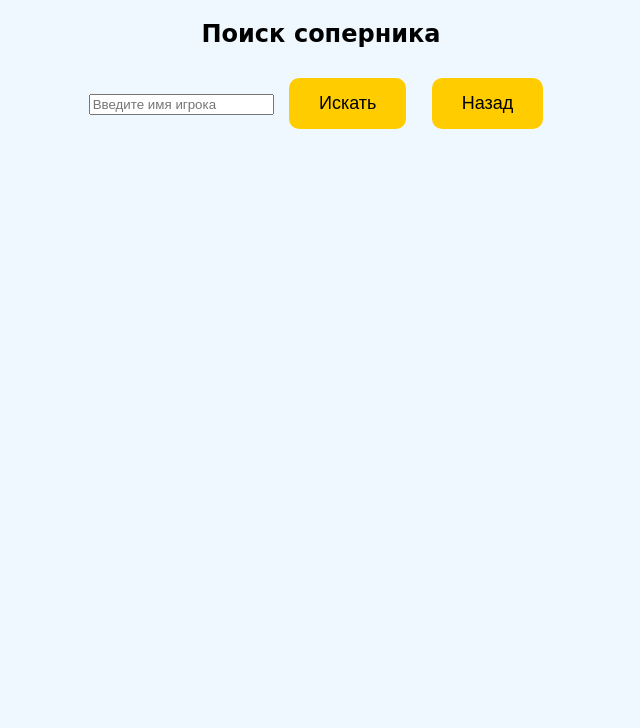
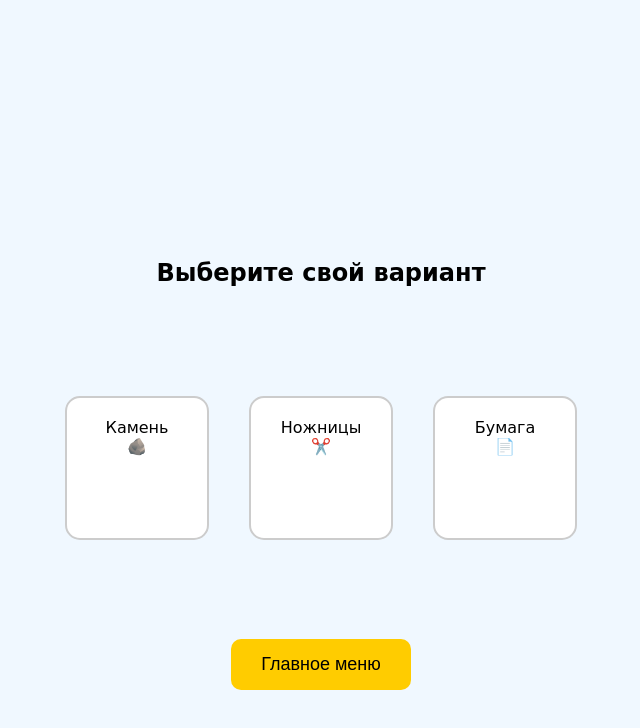
Before and after one commit to beka02221/miniapp-test, a plain HTML site: page index.html in a window 1280 px wide. Both pictures are taken after a click on the button "Начать игру". Shown: the whole page, without its empty margins (319-959 px from the left). Drawn offline with Linux system fonts and the light colour scheme.

Commit message:
Update index.html

```diff
--- a/index.html
+++ b/index.html
@@ -8,10 +8,16 @@
         body {
             font-family: 'Comic Sans MS', cursive, sans-serif;
             background-color: #f0f8ff;
+            margin: 0;
+            display: flex;
+            flex-direction: column;
+            align-items: center;
+            justify-content: center;
+            height: 100vh;
             text-align: center;
         }
         h1 {
-            margin-top: 20px;
+            margin: 20px 0;
             color: #333;
         }
         .button {
@@ -31,11 +37,13 @@
             display: inline-block;
             margin: 20px;
             padding: 20px;
+            width: 100px;
+            height: 100px;
             border: 2px solid #ccc;
             border-radius: 15px;
             background-color: #fff;
             cursor: pointer;
-            transition: transform 0.2s;
+            transition: transform 0.2s, box-shadow 0.2s;
         }
         .card:hover {
             transform: scale(1.1);
@@ -49,6 +57,20 @@
         #searching {
             display: none;
         }
+        #screen {
+            display: none;
+            flex-direction: column;
+            justify-content: center;
+            align-items: center;
+            height: 100%;
+        }
+        .container {
+            display: flex;
+            justify-content: center;
+            align-items: center;
+            flex-wrap: wrap;
+            height: 100%;
+        }
     </style>
 </head>
 <body>
@@ -57,7 +79,6 @@
     <h1>Камень, Ножницы, Бумага ✂️📄🪨</h1>
     <button class="button" onclick="startGame()">Начать игру</button>
     <button class="button" onclick="showRules()">Правила</button>
-    <button class="button" onclick="showSearch()">Поиск игрока</button>
 </div>
 
 <div id="rules" style="display:none;">
@@ -66,20 +87,14 @@
     <button class="button" onclick="hideRules()">Назад</button>
 </div>
 
-<div id="search" style="display:none;">
-    <h2>Поиск соперника</h2>
-    <input type="text" id="playerName" placeholder="Введите имя игрока">
-    <button class="button" onclick="searchPlayer()">Искать</button>
-    <button class="button" onclick="backToMenu()">Назад</button>
-    <p id="searching">Поиск соперника...</p>
-</div>
-
 <div id="choose" style="display:none;">
     <h2>Выберите свой вариант</h2>
-    <div class="card" onclick="playerChoice('rock')">Камень 🪨</div>
-    <div class="card" onclick="playerChoice('scissors')">Ножницы ✂️</div>
-    <div class="card" onclick="playerChoice('paper')">Бумага 📄</div>
-    <button class="button" onclick="backToSearch()">Назад</button>
+    <div class="container">
+        <div class="card" onclick="playerChoice('rock')">Камень<br>🪨</div>
+        <div class="card" onclick="playerChoice('scissors')">Ножницы<br>✂️</div>
+        <div class="card" onclick="playerChoice('paper')">Бумага<br>📄</div>
+    </div>
+    <button class="button" onclick="backToMenu()">Главное меню</button>
 </div>
 
 <div id="result" style="display:none;">
@@ -91,7 +106,7 @@
 <script>
     function startGame() {
         document.getElementById('menu').style.display = 'none';
-        document.getElementById('search').style.display = 'block';
+        document.getElementById('choose').style.display = 'block';
     }
 
     function showRules() {
@@ -104,30 +119,10 @@
         document.getElementById('menu').style.display = 'block';
     }
 
-    function showSearch() {
-        document.getElementById('menu').style.display = 'none';
-        document.getElementById('search').style.display = 'block';
-    }
-
     function backToMenu() {
         document.getElementById('choose').style.display = 'none';
-        document.getElementById('search').style.display = 'none';
         document.getElementById('result').style.display = 'none';
         document.getElementById('menu').style.display = 'block';
-    }
-
-    function searchPlayer() {
-        document.getElementById('searching').style.display = 'block';
-        setTimeout(function() {
-            document.getElementById('searching').style.display = 'none';
-            document.getElementById('search').style.display = 'none';
-            document.getElementById('choose').style.display = 'block';
-        }, 2000);
-    }
-
-    function backToSearch() {
-        document.getElementById('choose').style.display = 'none';
-        document.getElementById('search').style.display = 'block';
     }
 
     function playerChoice(choice) {
```
